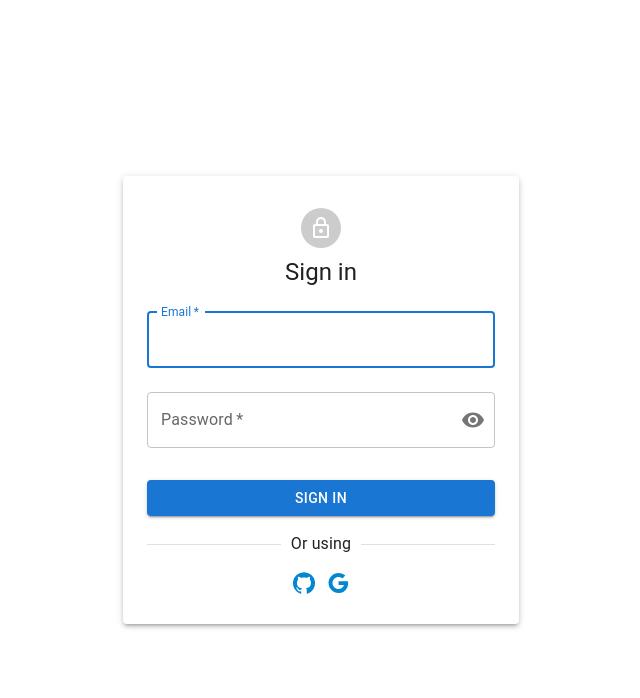
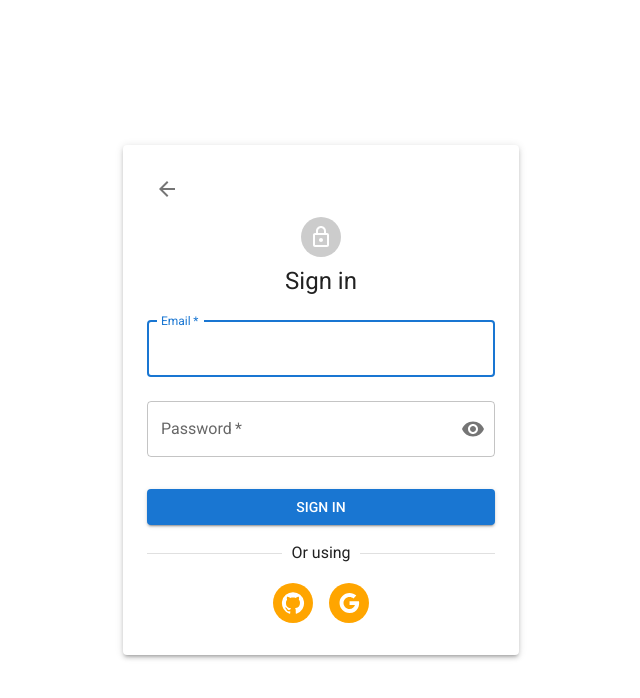
Before and after one commit to letuyetngoc/PROJECT_NEXTJS, a Next.js app: page /auth/signin in a window 1280 px wide. Shown: the top 698 px of the page, without its empty margins (319-959 px from the left). Built offline with nearby package versions, Linux system fonts and the light colour scheme; no server answers.

Commit message:
fix bug hard reload/redirect

```diff
--- /dev/null
+++ b/src/app/layout.tsx
@@ -0,0 +1,16 @@
+import ThemeRegistry from '@/components/theme-registry/theme.registry';
+import NextAuthWrapper from '@/lib/next.auth.wrapper';
+
+export default function RootLayout({ children }: { children: React.ReactNode }) {
+  return (
+    <html lang="en">
+      <body>
+        <ThemeRegistry>
+          <NextAuthWrapper>
+            {children}
+          </NextAuthWrapper>
+        </ThemeRegistry>
+      </body>
+    </html>
+  );
+}
--- a/src/components/auth/auth.signin.tsx
+++ b/src/components/auth/auth.signin.tsx
@@ -13,12 +13,15 @@ import GoogleIcon from '@mui/icons-material/Google';
 import { useState } from 'react';
 import { Visibility, VisibilityOff } from '@mui/icons-material';
 import { signIn } from 'next-auth/react';
+import ArrowBackIcon from '@mui/icons-material/ArrowBack';
+import { useRouter } from 'next/navigation'
 
 interface IUserInfo {
     email: string
     password: string,
 }
 export default function AuthSignIn() {
+    const router = useRouter()
     const [showPassword, setShowPassword] = useState(false);
 
     const [userInfo, setUserInfo] = useState<IUserInfo>({ email: '', password: '' })
@@ -35,18 +38,18 @@ export default function AuthSignIn() {
     const handleSubmit = (e: React.FormEvent<HTMLFormElement>) => {
         e.preventDefault()
 
-        setIsUserError({email: false, password: false })
+        setIsUserError({ email: false, password: false })
         setUserError({ email: '', password: '' })
 
         if (!userInfo.email) {
-            setIsUserError(isUserError=>({...isUserError, email: true}));
-            setUserError(userError => ({...userError, email: 'Email is not empty!'}));
+            setIsUserError(isUserError => ({ ...isUserError, email: true }));
+            setUserError(userError => ({ ...userError, email: 'Email is not empty!' }));
             return;
         }
 
         if (!userInfo.password) {
-            setIsUserError(isUserError=>({...isUserError, password: true}));
-            setUserError(userError => ({...userError, password: 'Password is not empty!'}));
+            setIsUserError(isUserError => ({ ...isUserError, password: true }));
+            setUserError(userError => ({ ...userError, password: 'Password is not empty!' }));
             return;
         }
 
@@ -56,6 +59,9 @@ export default function AuthSignIn() {
         <Container component="main" maxWidth="xs" sx={{ height: '100vh', display: 'flex', justifyContent: 'center', alignItems: 'center' }}>
             <CssBaseline />
             <Paper elevation={3} sx={{ p: 3 }}>
+                <IconButton onClick={() => router.push('/')}>
+                    <ArrowBackIcon />
+                </IconButton>
                 <Box
                     sx={{
                         display: 'flex',
@@ -121,9 +127,13 @@ export default function AuthSignIn() {
                 <Divider>
                     Or using
                 </Divider>
-                <Box sx={{ textAlign: 'center', marginTop: '10px' }}>
-                    <IconButton color='info' size="small" onClick={()=>signIn("github")}><GitHubIcon /></IconButton>
-                    <IconButton color='info' size="small"><GoogleIcon /></IconButton>
+                <Box sx={{ display: 'flex', justifyContent: 'center', alignItems: 'cente', marginTop: '10px' }}>
+                    <Avatar sx={{ m: 1, bgcolor: 'orange' }}>
+                        <IconButton sx={{ color: '#fff' }} size="small" onClick={() => signIn("github")}><GitHubIcon /></IconButton>
+                    </Avatar>
+                    <Avatar sx={{ m: 1, bgcolor: 'orange' }}>
+                        <IconButton sx={{ color: '#fff' }} size="small"><GoogleIcon /></IconButton>
+                    </Avatar>
                 </Box>
             </Paper>
         </Container>
```
Also changed, not shown: src/app/(use)/layout.tsx (+5 -13 lines).
